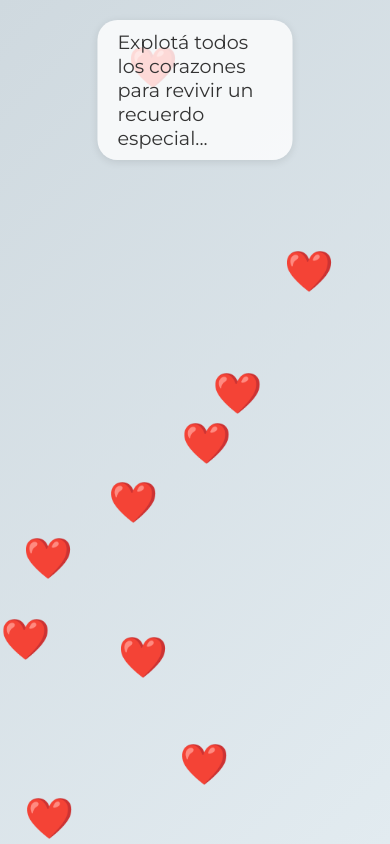
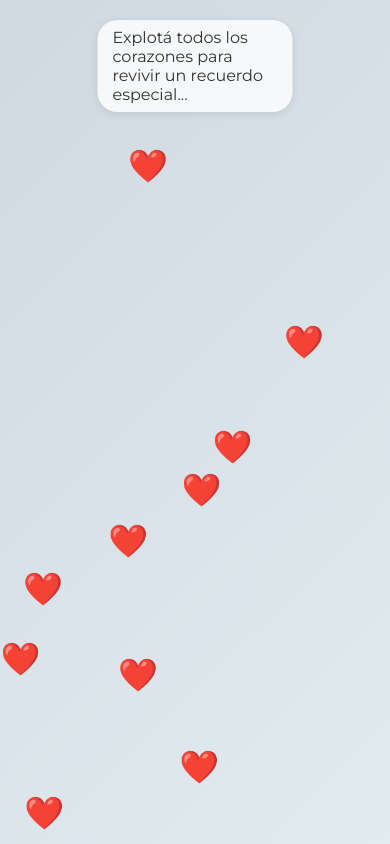
Before and after one commit to cabraljuan/love, a plain HTML site: page index.html in a window 390 px wide. Drawn offline with Linux system fonts and the light colour scheme.

Commit message:
Update index.html

```diff
--- a/index.html
+++ b/index.html
@@ -2,11 +2,13 @@
 <html lang="es">
 <head>
   <meta charset="UTF-8">
+  <!-- Etiqueta viewport para dispositivos móviles -->
+  <meta name="viewport" content="width=device-width, initial-scale=1.0">
   <title>Recuerdos Inolvidables</title>
-  <!-- Fuente moderna para un toque elegante -->
+  <!-- Fuente moderna -->
   <link href="https://fonts.googleapis.com/css?family=Montserrat:400,700&display=swap" rel="stylesheet">
   <style>
-    /* Estilos generales modernos y elegantes */
+    /* Estilos generales */
     body {
       margin: 0;
       overflow: hidden;
@@ -14,7 +16,7 @@
       background: linear-gradient(135deg, #cfd9df, #e2ebf0);
       color: #333;
     }
-    /* Contenedor principal del juego */
+    /* Contenedor principal */
     #game {
       position: relative;
       width: 100vw;
@@ -27,8 +29,9 @@
       left: 0;
       width: 100%;
       height: 100%;
+      z-index: 1;
     }
-    /* Estilo para cada corazón */
+    /* Cada corazón */
     .heart {
       position: absolute;
       font-size: 2.5rem;
@@ -50,7 +53,7 @@
       padding: 10px 20px;
       border-radius: 20px;
       box-shadow: 0 2px 8px rgba(0,0,0,0.1);
-      z-index: 100;
+      z-index: 1000;
     }
     /* Contenedor del mensaje/recuerdo */
     #message {
@@ -69,13 +72,27 @@
       line-height: 1.5;
       transition: opacity 0.5s ease;
       cursor: pointer;
-      z-index: 101;
-      white-space: pre-line; /* Para que respete los saltos de línea */
+      z-index: 1001;
+      white-space: pre-line;
+    }
+    /* Ajustes responsivos para móviles */
+    @media (max-width: 600px) {
+      .heart {
+        font-size: 2rem;
+      }
+      #instructions {
+        font-size: 1rem;
+        padding: 8px 15px;
+      }
+      #message {
+        font-size: 1.5rem;
+        padding: 20px 30px;
+      }
     }
   </style>
 </head>
 <body>
-  <!-- Instrucciones para el juego -->
+  <!-- Caja de instrucciones -->
   <div id="instructions">
     Explotá todos los corazones para revivir un recuerdo especial...
   </div>
@@ -87,12 +104,13 @@
   </div>
 
   <script>
-    const totalHearts = 10; // Número de corazones en cada ronda
+    const totalHearts = 10; // Número de corazones por ronda
     let clickedHearts = 0;
     const heartsContainer = document.getElementById('heartsContainer');
     const messageDiv = document.getElementById('message');
+    const instructions = document.getElementById('instructions');
 
-    // Arreglo de recuerdos (experiencias) con un tono más directo
+    // Listado de recuerdos con tono directo (se mantiene "El día que estuvimos por primera vez." sin cambios)
     let remainingFrases = [
       "El día que saltamos en los trampolines y exploramos el barrio chino.",
       "El día en Candelaria, una jornada llena de aventuras.",
@@ -109,39 +127,47 @@
       "El momento en que me ayudaste a grabar 'Ojitos de Clona'."
     ];
 
-    // Inicia el juego de corazones (ronda)
+    // Inicia una nueva ronda de corazones
     function startHeartsGame() {
-      // Limpiar el contenedor de corazones y ocultar el mensaje
       heartsContainer.innerHTML = "";
       messageDiv.style.display = "none";
       clickedHearts = 0;
-
-      // Crear la cantidad definida de corazones
+      // Generar la cantidad de corazones definida
       for (let i = 0; i < totalHearts; i++) {
         createHeart();
       }
     }
 
-    // Función para crear un corazón en una posición aleatoria
+    // Crea un corazón en una posición aleatoria, evitando el área de la caja de instrucciones
     function createHeart() {
       const heart = document.createElement('div');
       heart.classList.add('heart');
       heart.textContent = '❤️';
 
-      // Posición aleatoria (se resta un margen para que no se salga de la pantalla)
-      const x = Math.random() * (window.innerWidth - 50);
-      const y = Math.random() * (window.innerHeight - 50);
+      // Si las instrucciones están visibles, definimos un margen seguro en la parte superior
+      let safeMarginTop = 0;
+      if (instructions.style.display !== "none") {
+        safeMarginTop = instructions.clientHeight + 40; // instrucciones + espacio adicional
+      }
+
+      const maxX = window.innerWidth - 50;
+      const maxY = window.innerHeight - 50;
+      const x = Math.random() * maxX;
+      const y = Math.random() * (maxY - safeMarginTop) + safeMarginTop;
+
       heart.style.left = x + 'px';
       heart.style.top = y + 'px';
 
-      // Al hacer clic, el corazón se desvanece y se elimina
       heart.addEventListener('click', function() {
+        // Al hacer clic en el primer corazón, ocultamos la caja de instrucciones
+        if (instructions.style.display !== "none") {
+          instructions.style.display = "none";
+        }
         heart.style.opacity = '0';
         setTimeout(() => {
           heart.remove();
           clickedHearts++;
           if (clickedHearts === totalHearts) {
-            // Cuando se hayan explotado todos los corazones, mostramos un recuerdo
             showMemory();
           }
         }, 300);
@@ -150,7 +176,7 @@
       heartsContainer.appendChild(heart);
     }
 
-    // Función para mostrar un recuerdo aleatorio (y eliminarlo para que no se repita)
+    // Muestra un recuerdo aleatorio (eliminándolo para no repetirlo) o el mensaje final
     function showMemory() {
       messageDiv.style.display = "block";
       messageDiv.style.opacity = "0";
@@ -158,22 +184,19 @@
         if (remainingFrases.length > 0) {
           const randomIndex = Math.floor(Math.random() * remainingFrases.length);
           const phrase = remainingFrases[randomIndex];
-          // Eliminar la frase del arreglo para que no se vuelva a mostrar
           remainingFrases.splice(randomIndex, 1);
           messageDiv.textContent = phrase + "\n\n(Toca para explotar los corazones de nuevo)";
         } else {
-          // Si ya se mostraron todos los recuerdos, mostrar el mensaje final
           messageDiv.textContent = "¡Te amo!";
           messageDiv.removeEventListener('click', handleMessageClick);
         }
         messageDiv.style.opacity = "1";
       }, 500);
 
-      // Agregar event listener para reiniciar la ronda si hay más recuerdos
       messageDiv.addEventListener('click', handleMessageClick);
     }
 
-    // Al tocar el mensaje, se reinicia el juego de corazones (si aún hay recuerdos)
+    // Al tocar el mensaje, se reinicia la ronda de corazones (si quedan recuerdos)
     function handleMessageClick() {
       messageDiv.removeEventListener('click', handleMessageClick);
       if (remainingFrases.length > 0) {
@@ -181,7 +204,7 @@
       }
     }
 
-    // Inicia el juego cuando se carga la página
+    // Inicia el juego al cargar la página
     startHeartsGame();
   </script>
 </body>
```
